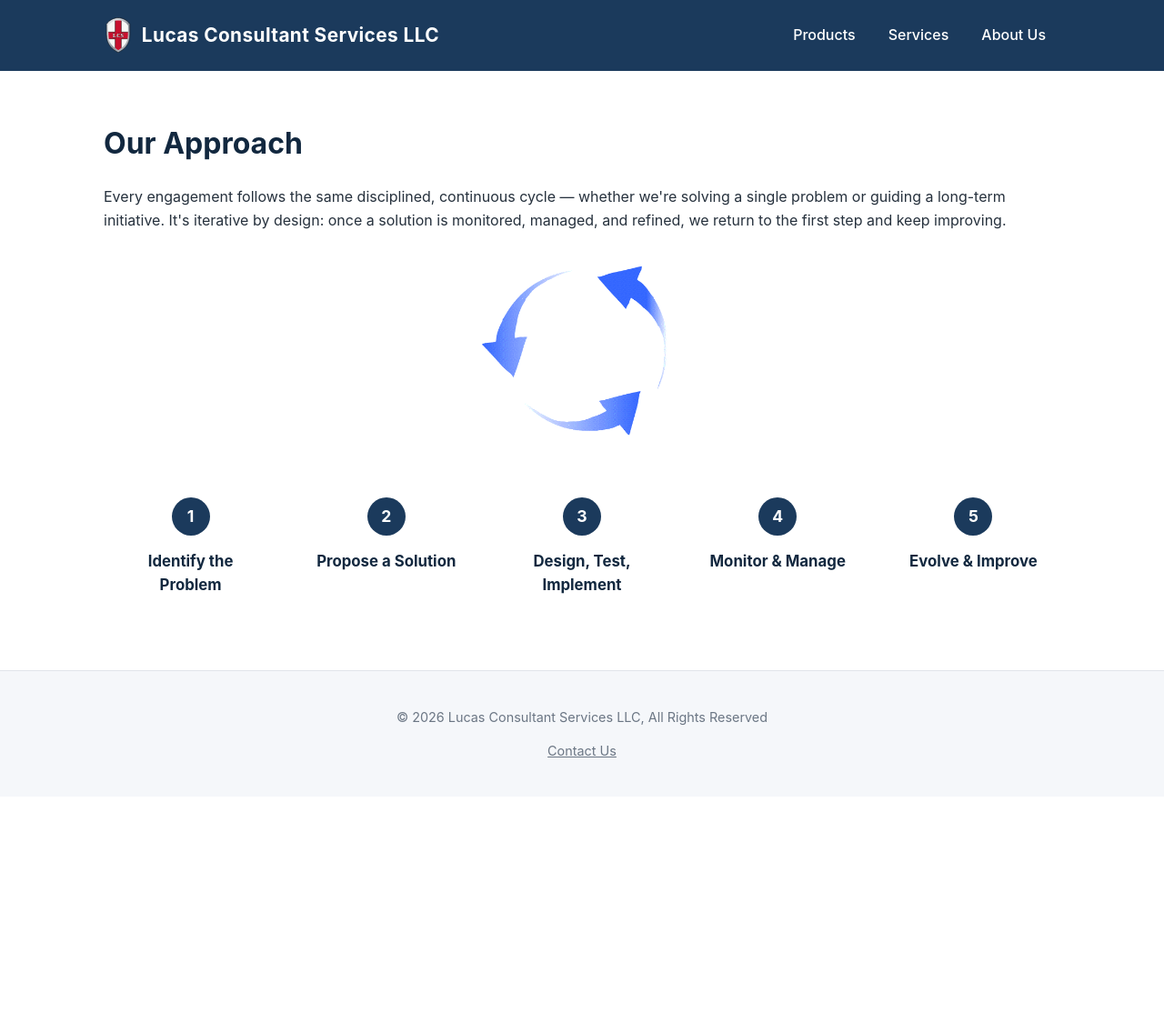
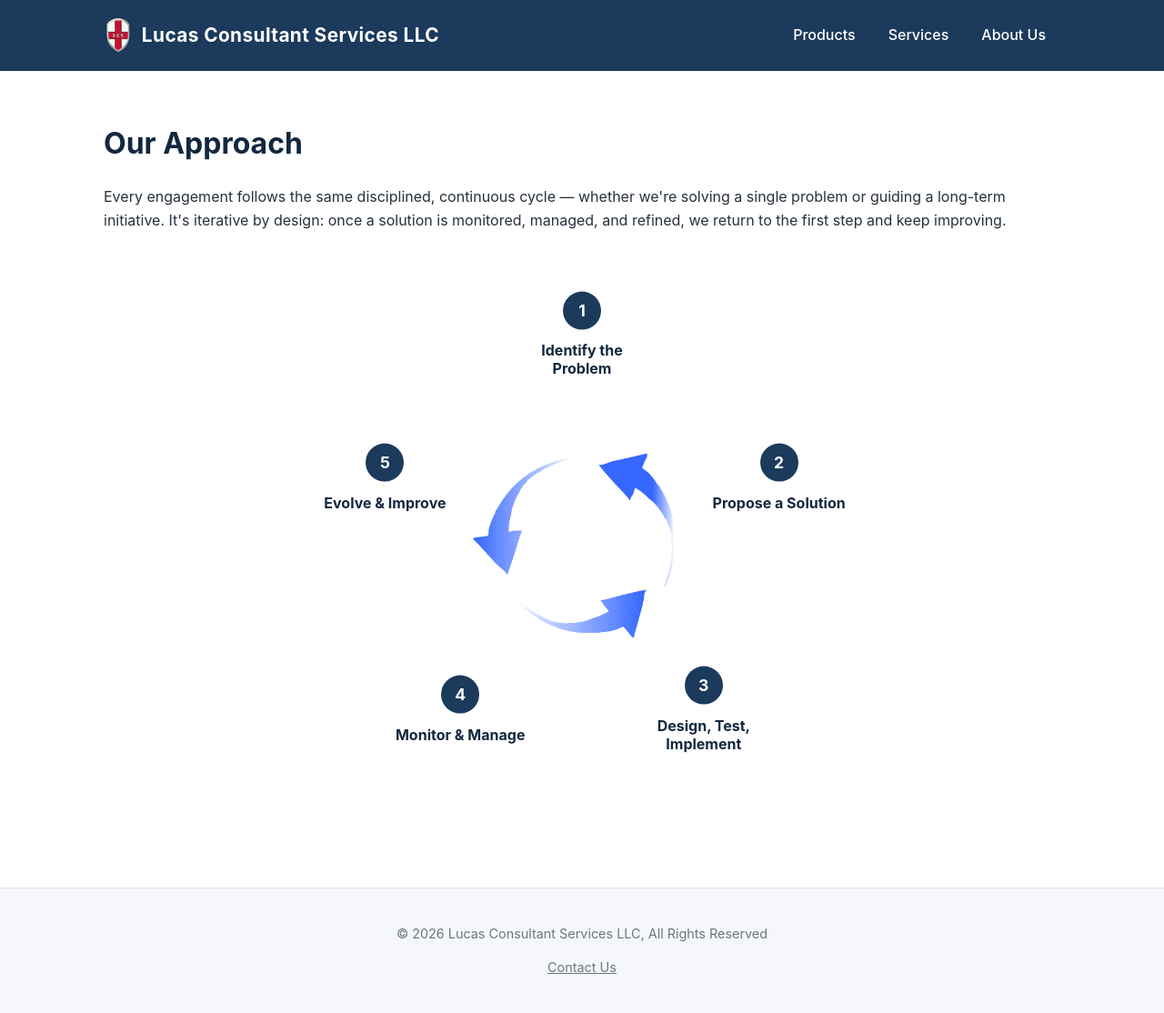
Before and after one commit to DrColorado/lucas-consulting-site, a Jekyll site: the page built from lucas-consulting-site/about/approach.md, in a window 1280 px wide. Shown: the whole page at 91% size. Built offline with Jekyll 4.4.1, drawn with Linux system fonts in a browser that asks for light colours; before the commit the page ends 900 px from its top, so only the background shows below that.

Commit message:
our approach updated 02

```diff
--- a/lucas-consulting-site/about/approach.md
+++ b/lucas-consulting-site/about/approach.md
@@ -10,26 +10,23 @@ permalink: /about/approach/
 
 <div class="approach-diagram">
   <img src="{{ '/assets/images/approach-cycle.gif' | relative_url }}" alt="Animated icon of a cycle of arrows, representing our continuous, repeating improvement process" class="approach-cycle-icon">
-</div>
-
-<div class="process-steps">
-  <div class="process-step">
+  <div class="process-step step-1">
     <div class="step-number">1</div>
     <h3>Identify the Problem</h3>
   </div>
-  <div class="process-step">
+  <div class="process-step step-2">
     <div class="step-number">2</div>
     <h3>Propose a Solution</h3>
   </div>
-  <div class="process-step">
+  <div class="process-step step-3">
     <div class="step-number">3</div>
     <h3>Design, Test, Implement</h3>
   </div>
-  <div class="process-step">
+  <div class="process-step step-4">
     <div class="step-number">4</div>
     <h3>Monitor &amp; Manage</h3>
   </div>
-  <div class="process-step">
+  <div class="process-step step-5">
     <div class="step-number">5</div>
     <h3>Evolve &amp; Improve</h3>
   </div>
--- a/lucas-consulting-site/assets/css/style.css
+++ b/lucas-consulting-site/assets/css/style.css
@@ -516,32 +516,36 @@ h1, h2, h3 { color: var(--color-primary-dark); }
     height: auto;
     max-width: 100%;
   }
-  .approach-cycle-icon {
-    width: 160px;
-    height: 160px;
-  }
 }
 
-/* Our Approach page */
+/* Our Approach page: steps arranged in a circle around the animated icon,
+   matching the arrangement from the original slide */
 .approach-diagram {
-  text-align: center;
-  margin: 1rem 0 2rem;
+  position: relative;
+  width: min(600px, 92vw);
+  aspect-ratio: 1 / 1;
+  margin: 2.5rem auto 3rem;
 }
 .approach-cycle-icon {
-  width: 220px;
-  height: 220px;
-  max-width: 60vw;
-}
-.process-steps {
-  display: grid;
-  grid-template-columns: repeat(auto-fit, minmax(180px, 1fr));
-  gap: 1.5rem;
-  margin: 1.5rem 0 2rem;
+  position: absolute;
+  top: 50%;
+  left: 50%;
+  width: 40%;
+  height: 40%;
+  transform: translate(-50%, -50%);
 }
 .process-step {
+  position: absolute;
+  width: 150px;
+  max-width: 40vw;
   text-align: center;
-  padding: 1rem;
+  transform: translate(-50%, -50%);
 }
+.step-1 { left: 50%;    top: 12%; }
+.step-2 { left: 86.1%;  top: 38.3%; }
+.step-3 { left: 72.3%;  top: 80.7%; }
+.step-4 { left: 27.7%;  top: 80.7%; }
+.step-5 { left: 13.9%;  top: 38.3%; }
 .step-number {
   display: inline-flex;
   align-items: center;
@@ -553,10 +557,37 @@ h1, h2, h3 { color: var(--color-primary-dark); }
   color: #fff;
   font-weight: 700;
   font-size: 1.1rem;
-  margin-bottom: 0.6rem;
+  margin-bottom: 0.5rem;
 }
 .process-step h3 {
   margin: 0.3rem 0 0;
-  font-size: 1.05rem;
+  font-size: 1rem;
+  line-height: 1.25;
   color: var(--color-primary-dark);
 }
+
+/* Below ~600px, the circular layout gets cramped — stack it instead */
+@media (max-width: 600px) {
+  .approach-diagram {
+    position: static;
+    width: auto;
+    aspect-ratio: auto;
+    text-align: center;
+    margin: 1.5rem 0 2rem;
+  }
+  .approach-cycle-icon {
+    position: static;
+    transform: none;
+    display: block;
+    width: 180px;
+    height: 180px;
+    margin: 0 auto 1.5rem;
+  }
+  .process-step {
+    position: static;
+    transform: none;
+    width: auto;
+    max-width: none;
+    margin: 0 0 1.25rem;
+  }
+}
```
